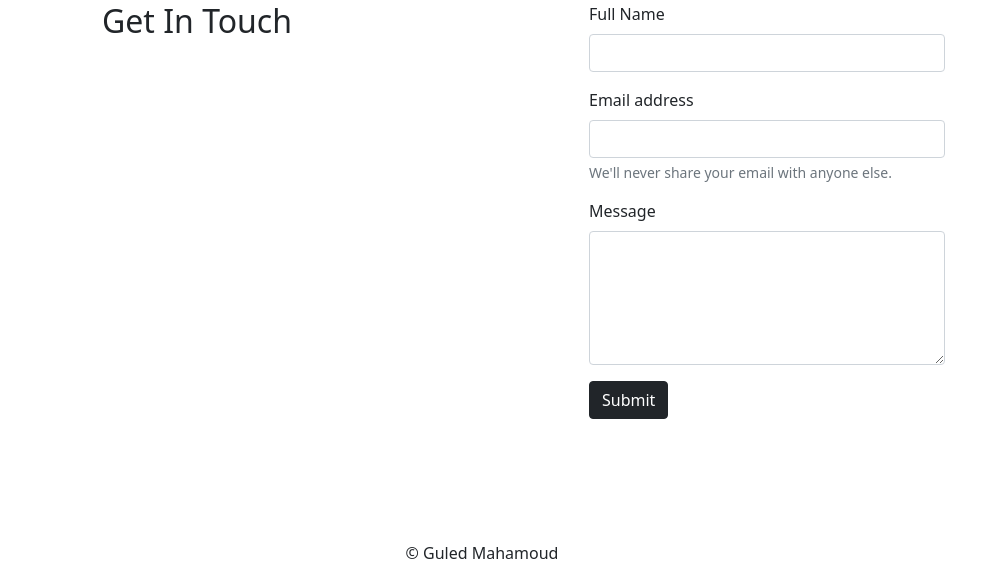
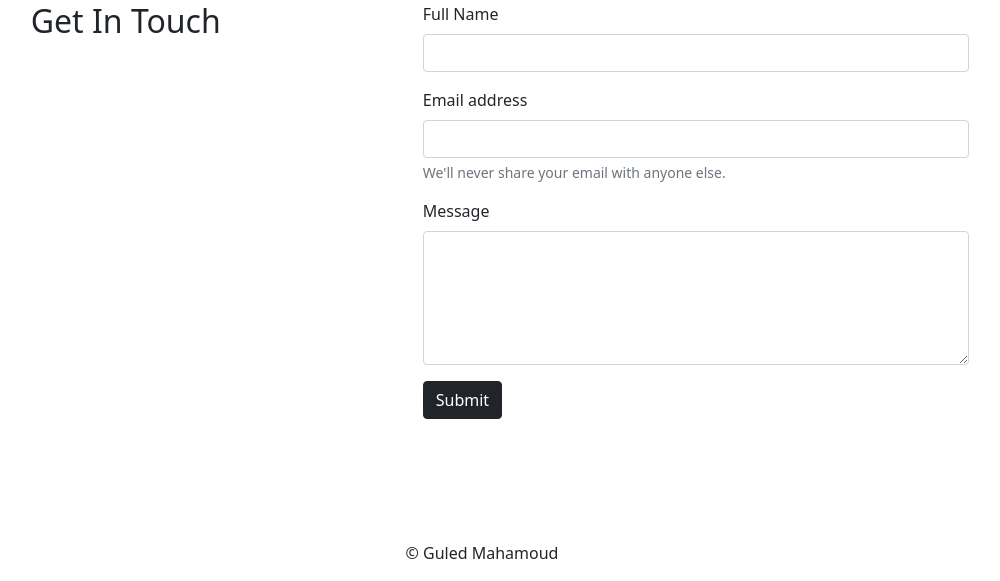
Before and after one commit to gammaled/my-resume-website, a Flask app: page /contact in a window 1280 px wide. Shown: the part 219-800 px from the top of the page, without its empty margins (158-1158 px from the left). Run offline with Flask 2, Linux system fonts and the light colour scheme; some libraries are stand-ins or nearby versions.

Commit message:
adjusted column width by changing bootstrap classes

```diff
--- a/templates/contact.html
+++ b/templates/contact.html
@@ -3,8 +3,8 @@
 
 <div class="container">
     <div class="row">
-        <h2 class="col-12 col-md-4 mx-auto text-center">Get In Touch</h2>
-        <form class="col-8 col-md-4 mx-auto my-auto">
+        <h2 class="col-12 col-md-3 mx-auto text-center">Get In Touch</h2>
+        <form class="col-8 col-md-6 mx-auto my-auto">
             <div class="mb-3">
                 <label for="formGroupExampleInput" class="form-label">Full Name</label>
                 <input type="text" class="form-control" id="formGroupExampleInput" required>
--- a/templates/skills.html
+++ b/templates/skills.html
@@ -3,8 +3,8 @@
 
 <div class="container">
     <div class="row">
-        <h2 class="col-12 col-md-4 mx-auto text-center">Skills</h2>
-        <div class="col-12 col-md-4 text-center">
+        <h2 class="col-12 col-md-3 mx-auto text-center">Skills</h2>
+        <div class="col-12 col-md-6 text-center">
             <h3>Languages</h3>
             {% for language in languages %}
             {{ language.name }}<br>
--- a/templates/work-experience.html
+++ b/templates/work-experience.html
@@ -3,7 +3,7 @@
 
 <div class="container">
     <div class="row">
-        <h2 class="col-12 col-md-4 mx-auto">Experience</h2>
+        <h2 class="col-12 col-md-3 mx-auto">Experience</h2>
         <div class="col-12 col-md-6 text-center">
             {% for work in work_experience %}
             <div class="col-12 mb-5">
```
